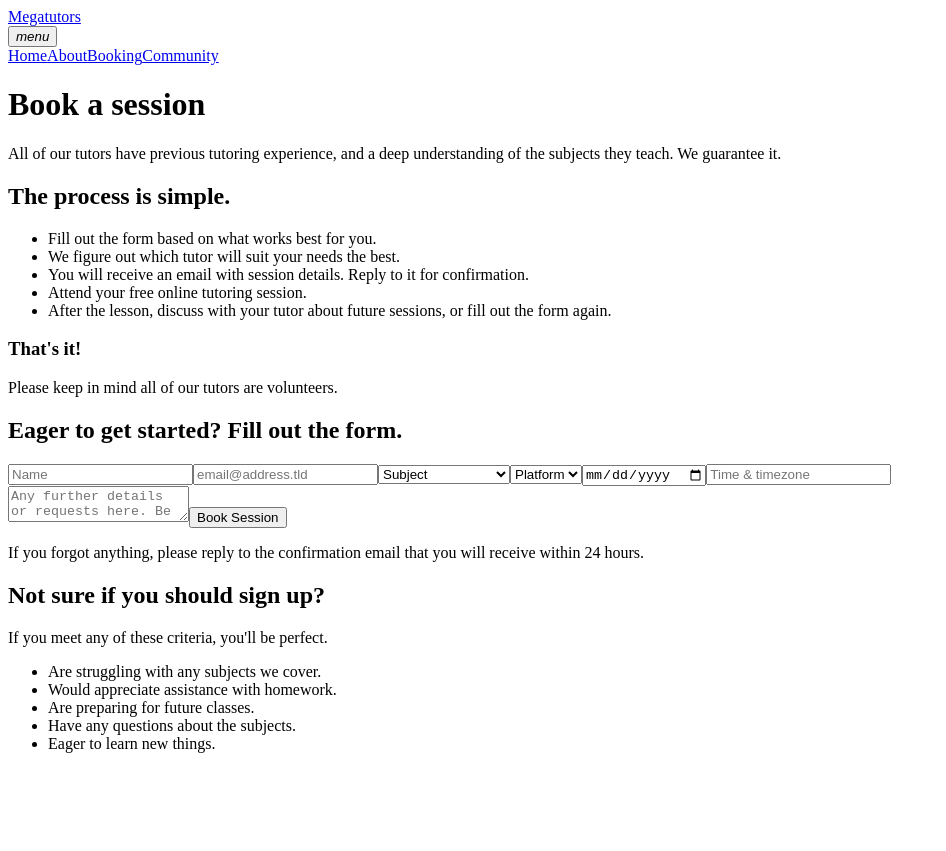
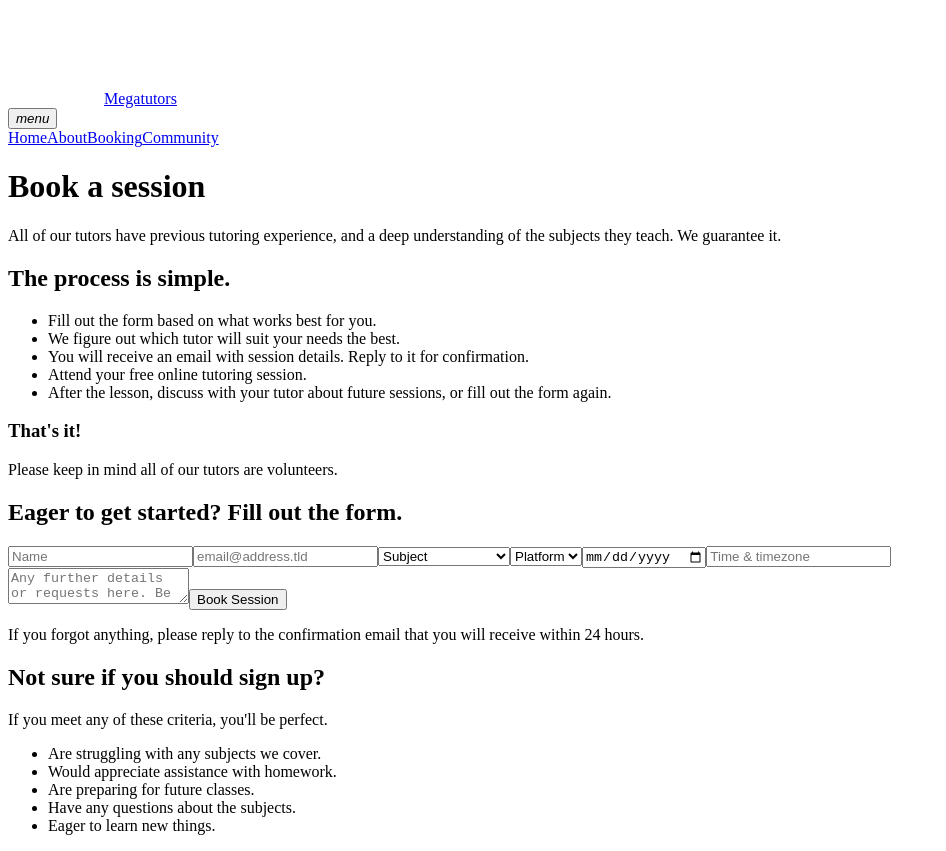
Before and after one commit to 05st/tutorsite, a Next.js app: page /booking in a window 1280 px wide. Shown: the whole page, without its empty margins (0-946 px from the left). Before the commit the page ends 800 px from the top, so only its background shows below. Built offline with nearby package versions, Linux system fonts and the light colour scheme.

Commit message:
New favicon, logo

```diff
--- a/pages/_app.js
+++ b/pages/_app.js
@@ -17,14 +17,17 @@ function NavBar() {
   const [active, setActive] = useState(false);
 
   return (
-    <nav className="fixed z-20 w-full flex items-center bg-blue-400 p-2 flex-wrap shadow">
+    <nav className="fixed z-20 w-full h-16 flex items-center bg-blue-400 p-2 flex-wrap shadow">
       <link rel="stylesheet" href="https://cdnjs.cloudflare.com/ajax/libs/material-design-icons/3.0.1/iconfont/material-icons.min.css" integrity="sha256-x8PYmLKD83R9T/sYmJn1j3is/chhJdySyhet/JuHnfY=" crossorigin="anonymous" />
-      <div className="p-2 mr-4 inline-flex items-center">
-        <Link href="/">
-          <a className="text-xl text-white font-bold uppercase tracking-wide">
-            Megatutors
-          </a>
-        </Link>
+      <div className="p-2 mr-4 h-full inline-flex items-center">
+          <div className="flex flex-cols h-full space-x-2">
+            <img className="w-full h-full" src="/images/logo.png" alt="Logo"/>
+            <Link href="/">
+              <a className="text-xl text-white font-bold uppercase tracking-wide">
+                Megatutors
+              </a>
+            </Link>
+          </div>
       </div>
       <button className="text-white inline-flex p-3 hover:bg-blue-500 rounded md:hidden ml-auto hover:text-white outline-none transition duration-150" onClick={() => setActive(!active)}>
         <i className="material-icons">menu</i>
@@ -44,10 +47,6 @@ function NavBar() {
 export default function App({ Component, pageProps }) {
   return (
     <>
-      <Head>
-        <link rel="icon" href="/favicon.ico"/>
-      </Head>
-
       <NavBar />
       <Component {...pageProps} />
     </>
--- a/pages/index.js
+++ b/pages/index.js
@@ -22,6 +22,7 @@ export default function Home() {
       <Head>
         <title>Megatutors</title>
         <meta property="og:title" content="Megatutors" key="title"/>
+        <link rel="shortcut icon" href="/favicon.ico"/>
       </Head>
 
       <div className="relative p-6 top-24 flex flex-col items-center space-y-24">
```
Also changed, not shown: public/images/logo.png (added), 1 other file (tests, documents, lock files or other folders).
